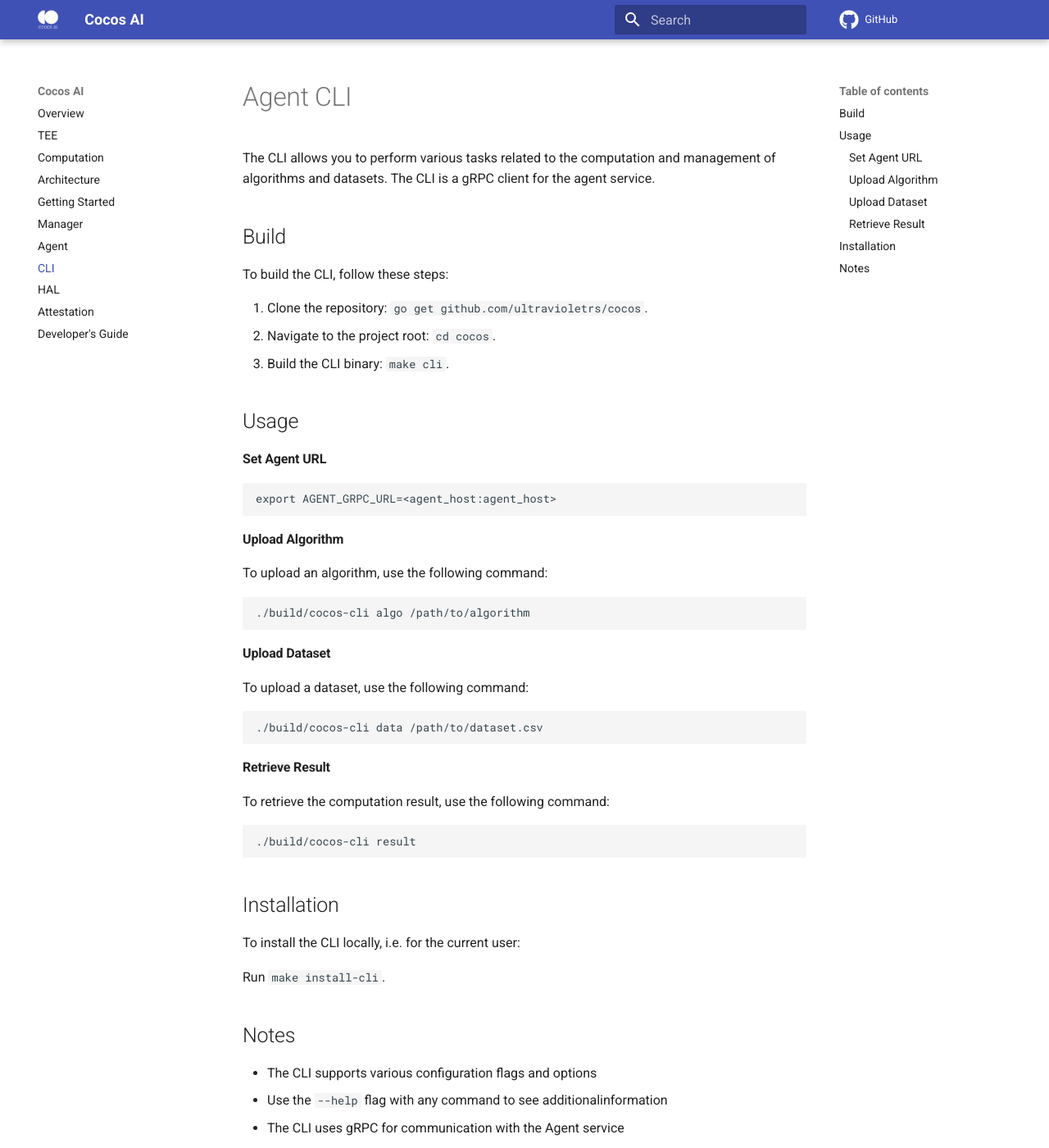
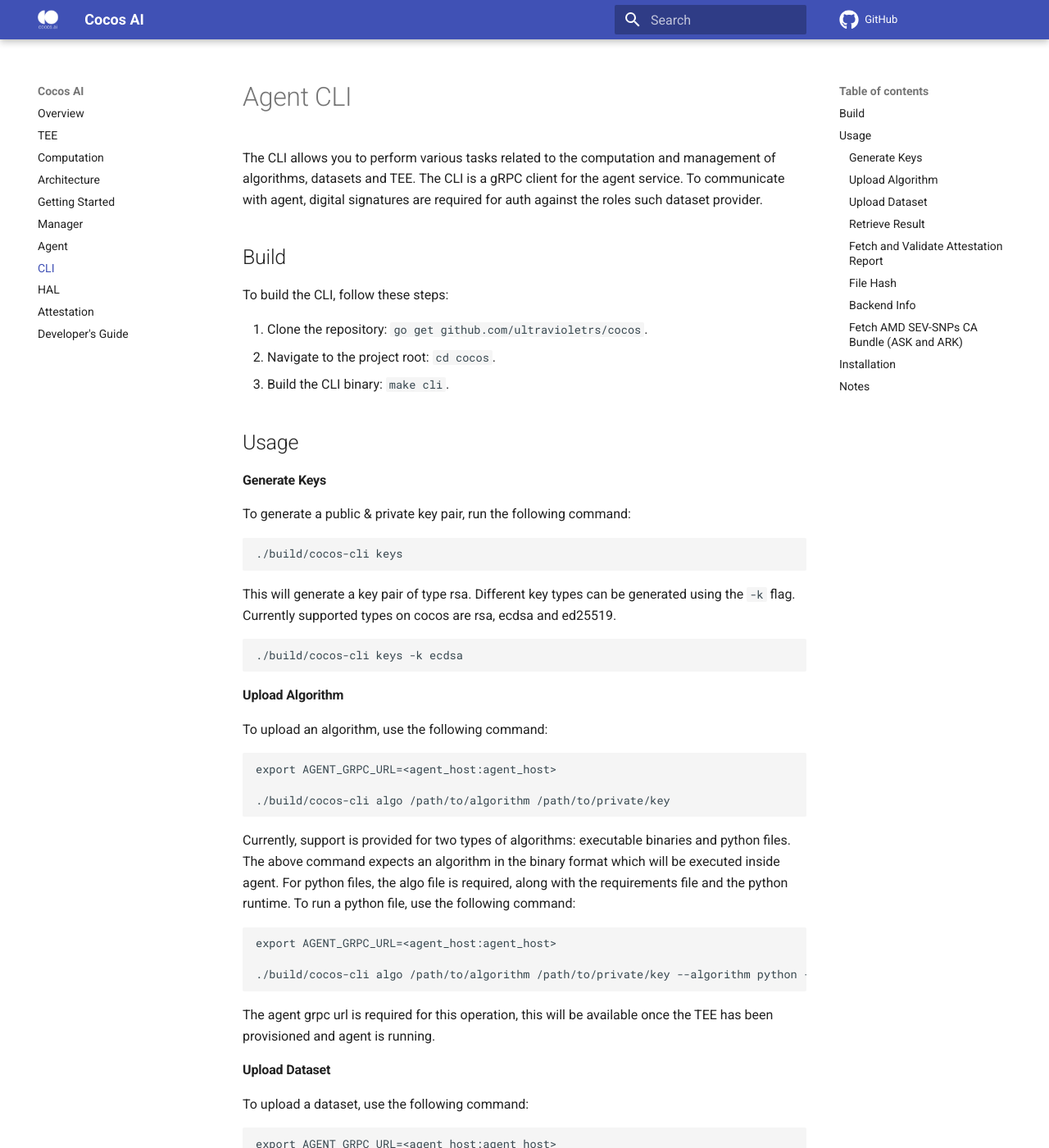
Before and after one commit to ultravioletrs/cocos-docs, an MkDocs documentation site: the page built from docs/cli.md, in a window 1280 px wide and 1400 px high. Shown: the whole window at 82% size. Built offline with MkDocs 1.6.1 and Material for MkDocs 9.7.7, drawn with Linux system fonts in a browser that asks for light colours; comment, search, counter and statistics services are not loaded; some of the changed text lies outside the part shown.

Commit message:
update cli docs
Signed-off-by: WashingtonKK <washingtonkigan@gmail.com>

````diff
--- a/docs/cli.md
+++ b/docs/cli.md
@@ -1,6 +1,6 @@
 # Agent CLI
 
-The CLI allows you to perform various tasks related to the computation and management of algorithms and datasets. The CLI is a gRPC client for the agent service.
+The CLI allows you to perform various tasks related to the computation and management of algorithms, datasets and TEE. The CLI is a gRPC client for the agent service. To communicate with agent, digital signatures are required for auth against the roles such dataset provider.
 
 ## Build
 
@@ -12,9 +12,18 @@ To build the CLI, follow these steps:
 
 ## Usage
 
-#### Set Agent URL
-```shell
-export AGENT_GRPC_URL=<agent_host:agent_host>
+#### Generate Keys
+
+To generate a public & private key pair, run the following command:
+
+```bash
+./build/cocos-cli keys
+```
+
+This will generate a key pair of type rsa. Different key types can be generated using the `-k` flag. Currently supported types on cocos are rsa, ecdsa and ed25519.
+
+```bash
+./build/cocos-cli keys -k ecdsa
 ```
 
 #### Upload Algorithm
@@ -22,23 +31,93 @@ export AGENT_GRPC_URL=<agent_host:agent_host>
 To upload an algorithm, use the following command:
 
 ```bash
-./build/cocos-cli algo /path/to/algorithm
+export AGENT_GRPC_URL=<agent_host:agent_host>
+
+./build/cocos-cli algo /path/to/algorithm /path/to/private/key
 ```
+
+Currently, support is provided for two types of algorithms: executable binaries and python files. The above command expects an algorithm in the binary format which will be executed inside agent. For python files, the algo file is required, along with the requirements file and the python runtime. To run a python file, use the following command:
+
+```bash
+export AGENT_GRPC_URL=<agent_host:agent_host>
+
+./build/cocos-cli algo /path/to/algorithm /path/to/private/key --algorithm python --requirements /path/to/requirements.txt --python-runtime python
+```
+
+The agent grpc url is required for this operation, this will be available once the TEE has been provisioned and agent is running.
 
 #### Upload Dataset
 
 To upload a dataset, use the following command:
 
 ```bash
-./build/cocos-cli data /path/to/dataset.csv
+export AGENT_GRPC_URL=<agent_host:agent_host>
+
+./build/cocos-cli data /path/to/dataset.csv /path/to/private/key
 ```
+
+The agent grpc url is required for this operation, this will be available once the TEE has been provisioned and agent is running.
 
 #### Retrieve Result
 
 To retrieve the computation result, use the following command:
 
 ```bash
-./build/cocos-cli result
+export AGENT_GRPC_URL=<agent_host:agent_host>
+
+./build/cocos-cli result /path/to/private/key
+```
+
+If the result is available and agent is ready to receive the results, the result will be extracted and written to the current directory as `result.bin`.
+
+The agent grpc url is required for this operation, this will be available once the TEE has been provisioned and agent is running.
+
+### Fetch and Validate Attestation Report
+
+To fetch or validate the attestation report, use the following commands.
+
+To fetch attestation report:
+```bash
+./build/cocos-cli attestation get report <report_data>
+```
+
+To validate attestation report
+```bash
+./build/cocos-cli attestation validate <attestation_report_file_path>
+```
+
+### File Hash
+
+To run a computation, the hash of the files to be uploaded is provided along with the computation manifest. The file hash can be generated by cli, and this can be done using the following command:
+
+```bash
+./build/cocos-cli file-hash /path/to/file
+```
+
+### Backend Info
+
+To change or add information about the backend, the following commands can be used.
+
+To add measurement data:
+
+```bash
+./build/cocos-cli backend measurement <measurement> <backend_info.json>
+```
+
+To add host data:
+
+```bash
+./build/cocos-cli attestation hostdata <host-data> <backend_info.json>
+```
+
+The backend information is obtained from the backend that has SEV. Check [backend info readme](https://github.com/ultravioletrs/cocos/blob/main/scripts/backend_info/README.md) for information on how to run the script to generate backend info.
+
+### Fetch AMD SEV-SNPs CA Bundle (ASK and ARK)
+
+To fetch the CA bundle for SEV-SNP, use the following commands:
+
+```bash
+./build/cocos-cli ca-bundle <path_to_platform_info.json>
 ```
 
 ## Installation
````
